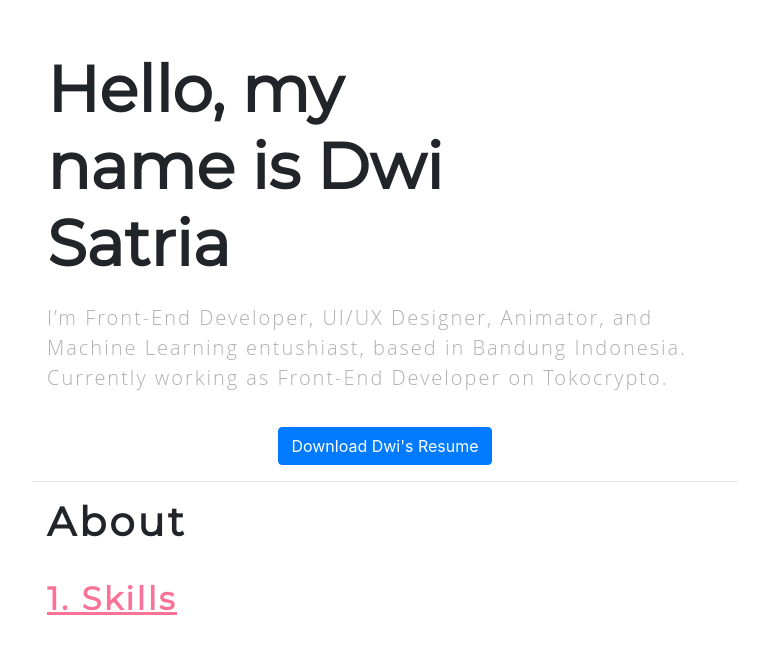
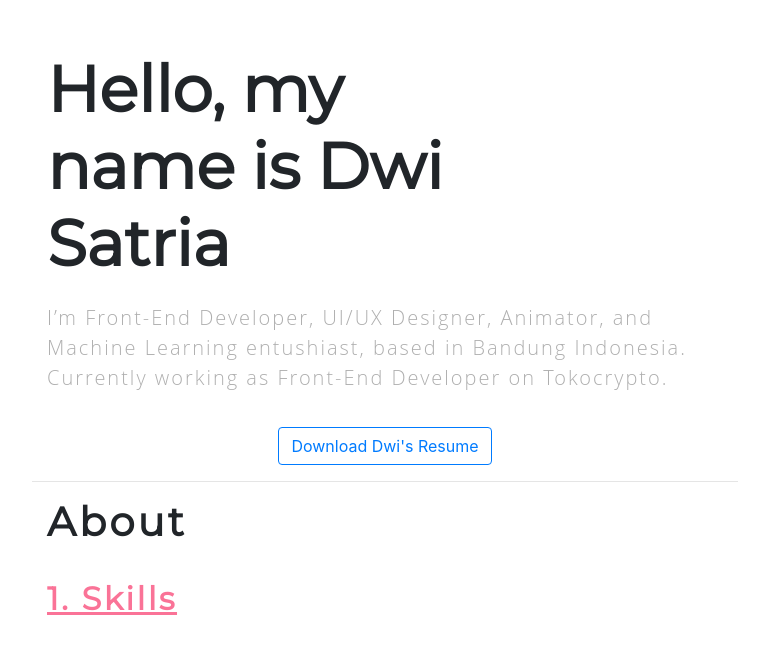
Before and after one commit to dskusuma/dskusuma.github.io, a website: page index.html in a window 1280 px wide. Shown: the part 86-749 px from the top of the page, without its empty margins (255-1024 px from the left). Drawn offline with nearby package versions, Linux system fonts and the light colour scheme; some packages are replaced by stand-ins of ours; a script that the page names is missing.

Commit message:
update download resume button

```diff
--- a/index.html
+++ b/index.html
@@ -73,7 +73,7 @@
           </div>
           <div class="col-lg-12 center">
             <form method="get" action="/file/Resume_IBDwiSatriaKusuma.pdf" target="_blank" class="align-center">
-              <button class="btn btn-primary" type="submit">Download Dwi's Resume</button>
+              <button class="btn btn-outline-primary" type="submit">Download Dwi's Resume</button>
             </form>
           </div>
         </div>
```
